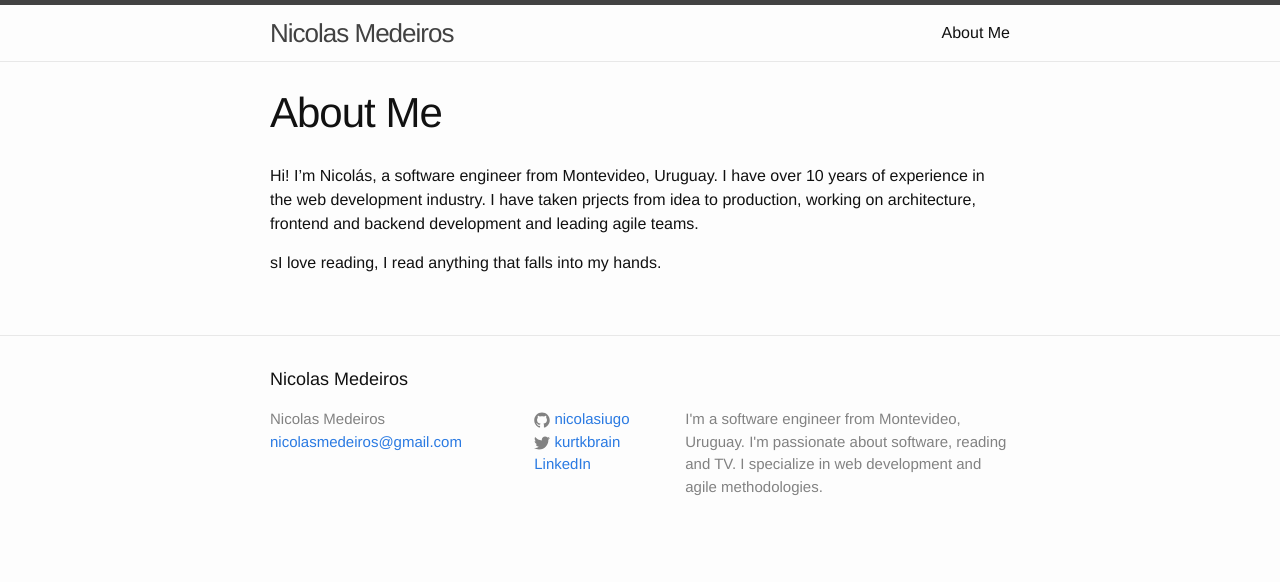
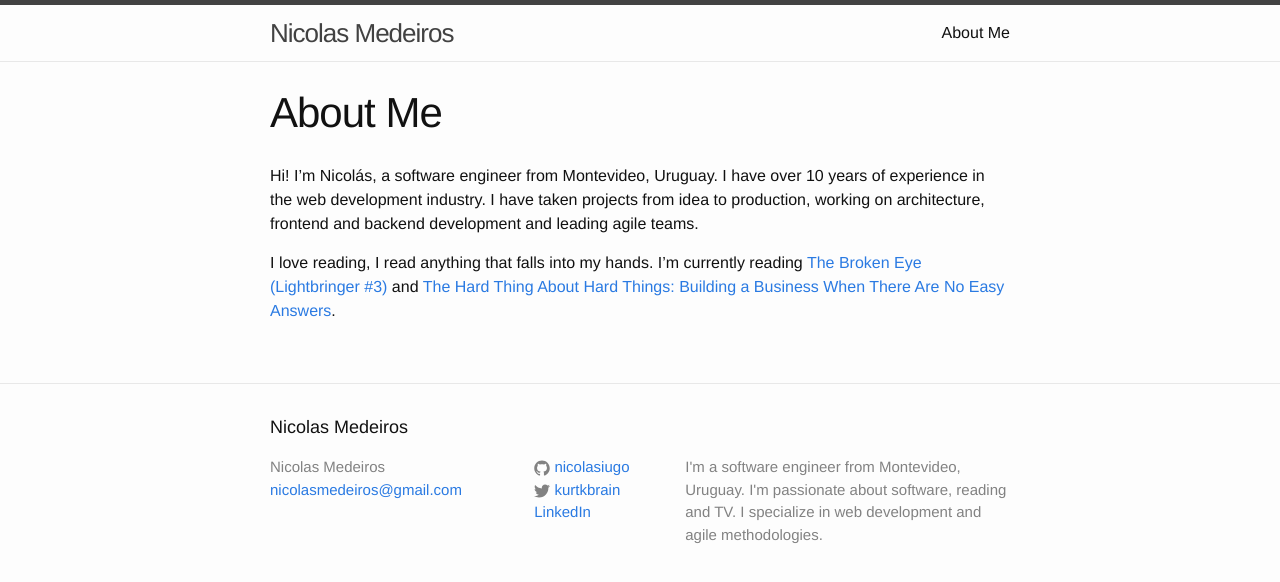
Before and after one commit to nicolasiugo/nicolasiugo.github.io, a Jekyll site: the page built from about.md, in a window 1280 px wide. Shown: the top 582 px of the page. Built offline with Jekyll 4.4.1, drawn with Linux system fonts in a browser that asks for light colours.

Commit message:
update about me page

```diff
--- a/about.md
+++ b/about.md
@@ -4,6 +4,6 @@ title: About Me
 permalink: /about/
 ---
 
-Hi! I'm Nicolás, a software engineer from Montevideo, Uruguay. I have over 10 years of experience in the web development industry. I have taken prjects from idea to production, working on architecture, frontend and backend development and leading agile teams.
+Hi! I'm Nicolás, a software engineer from Montevideo, Uruguay. I have over 10 years of experience in the web development industry. I have taken projects from idea to production, working on architecture, frontend and backend development and leading agile teams.
 
-sI love reading, I read anything that falls into my hands.
+I love reading, I read anything that falls into my hands. I'm currently reading <a href="http://www.goodreads.com/book/show/12652457-the-broken-eye">The Broken Eye (Lightbringer #3)</a> and <a href="http://www.goodreads.com/book/show/18176747-the-hard-thing-about-hard-things">The Hard Thing About Hard Things: Building a Business When There Are No Easy Answers</a>.
```
